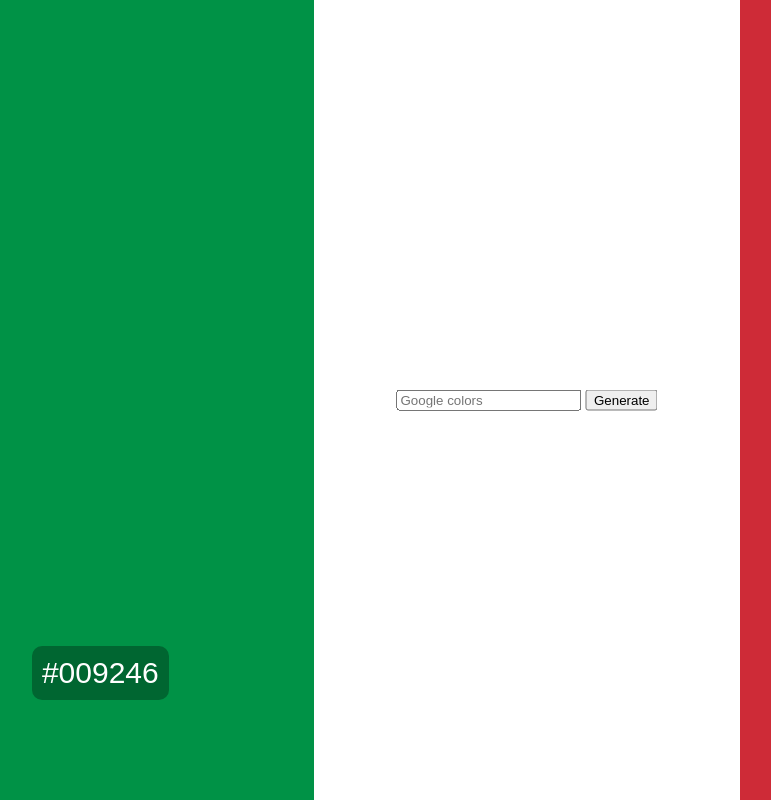
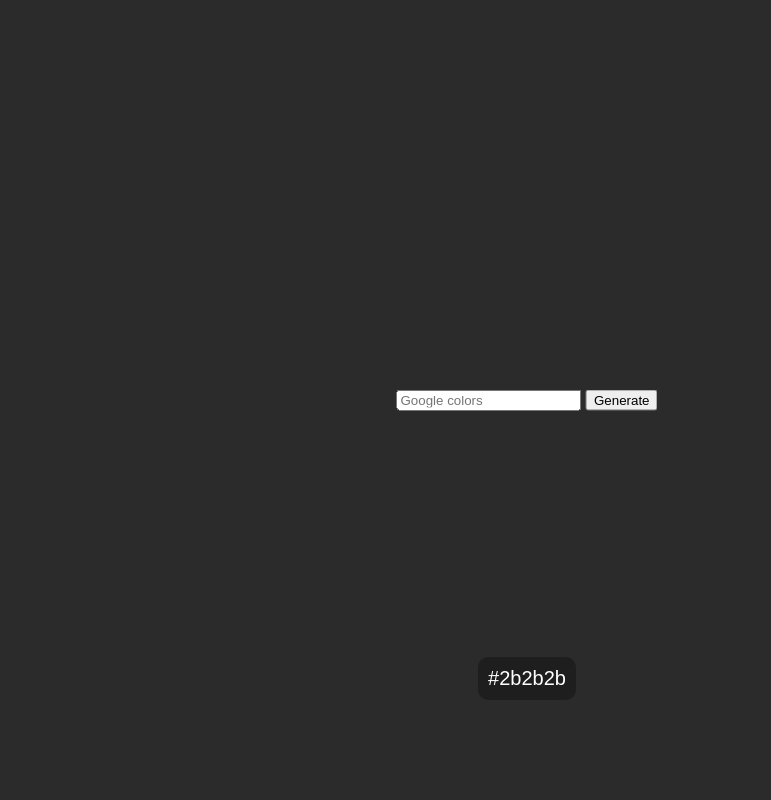
Before and after one commit to stevelukis/openai-color-palette, a Flask app: page / in a window 1280 px wide. Shown: the whole page, without its empty margins (113-884 px from the left). Run offline with Flask 3, Linux system fonts and the light colour scheme; parts of the project's set-up code (start-up, migrations or seed data) failed here and were passed over.

Commit message:
feat: Update styling and functionality of color palette
Reduced font-size from 30px to 20px for better text readability. Enhanced the form function in index.html to fetch user-generated color palettes from the backend, improving website interactivity. The colors in the color list will now update based on the user's input.

```diff
--- a/static/css/main.css
+++ b/static/css/main.css
@@ -50,7 +50,7 @@ html, body {
     padding: 10px;
     margin-bottom: 100px;
     color: white;
-    font-size: 30px;
+    font-size: 20px;
 }
 
 .color-item:hover p {
--- a/templates/index.html
+++ b/templates/index.html
@@ -10,17 +10,17 @@
   <div class="color-item" style="background-color: #2b2b2b"><p>#2b2b2b</p></div>
 </div>
 <div class="center">
-  <form>
-    <input type="text" placeholder="Google colors">
+  <form onsubmit="onSubmit(); return false;">
+    <input id="query-input" type="text" placeholder="Google colors">
     <button type="submit">Generate</button>
   </form>
 </div>
 <script>
+    const BASE_URL = "http://127.0.0.1:5000/";
     const colorItemReference = document.querySelector(".color-item");
-
-    const colors = ["#009246", "#FFFFFF", "#CE2B37"];
     const colorList = document.querySelector(".color-list");
 
+    const replaceColorItems = (colors) => {
         const newColorItems = colors.map(color => {
             const colorNameElement = document.createElement("p");
             colorNameElement.innerText = color;
@@ -33,6 +33,19 @@
         })
 
         colorList.replaceChildren(...newColorItems);
+    };
+
+    const onSubmit = () => {
+        fetch(BASE_URL + "/palette", {
+            method: "POST",
+            body: JSON.stringify({query: document.querySelector("#query-input").value})
+        })
+            .then(res => res.json())
+            .then(colors => {
+                console.log(colors);
+                replaceColorItems(colors);
+            });
+    };
 </script>
 </body>
 </html>
```
Lines whose indentation alone changed are shown as unchanged.
